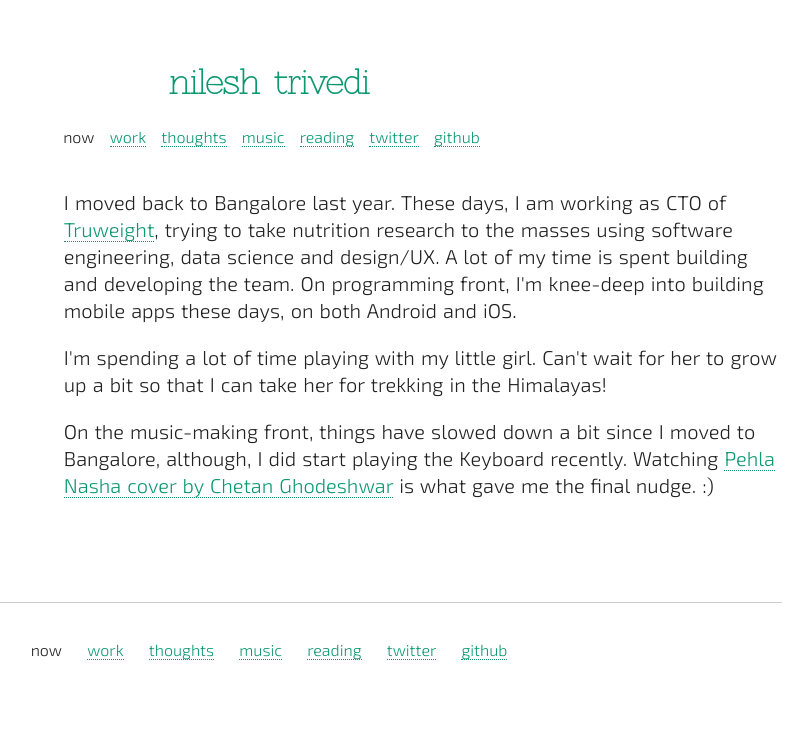
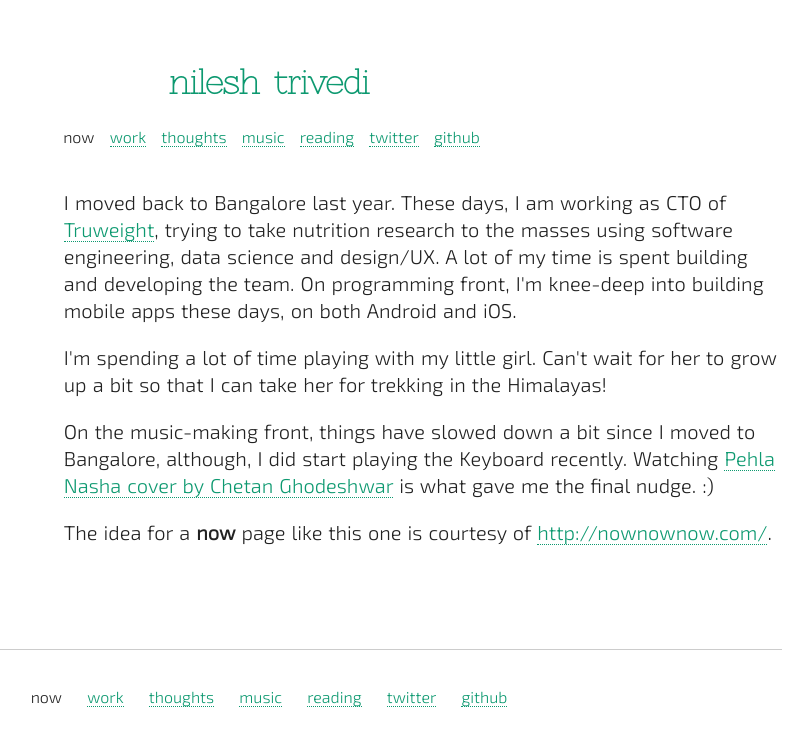
Before and after one commit to nileshtrivedi/nileshtrivediioold, a Jekyll site: the page built from now.html, in a window 1280 px wide. Shown: the top 746 px of the page, without its empty margins (371-1178 px from the left). Built offline with Jekyll 4.4.1, drawn with Linux system fonts in a browser that asks for light colours; some web fonts are replaced.

Commit message:
Added credit for the now page idea

```diff
--- a/now.html
+++ b/now.html
@@ -34,6 +34,8 @@ title: Now
 						<p>I'm spending a lot of time playing with my little girl. Can't wait for her to grow up a bit so that I can take her for trekking in the Himalayas!</p>
 
 						<p>On the music-making front, things have slowed down a bit since I moved to Bangalore, although, I did start playing the Keyboard recently. Watching <a href="https://www.youtube.com/watch?v=xlqXsIY9Sp0" target="_blank">Pehla Nasha cover by Chetan Ghodeshwar</a> is what gave me the final nudge. :)</p>
+
+						<p>The idea for a <b>now</b> page like this one is courtesy of <a href="http://nownownow.com/" target="_blank">http://nownownow.com/</a>.
           </div> <!-- writingall -->
 				</div> <!-- 2ndpart -->
       </div> <!-- #main -->
```
